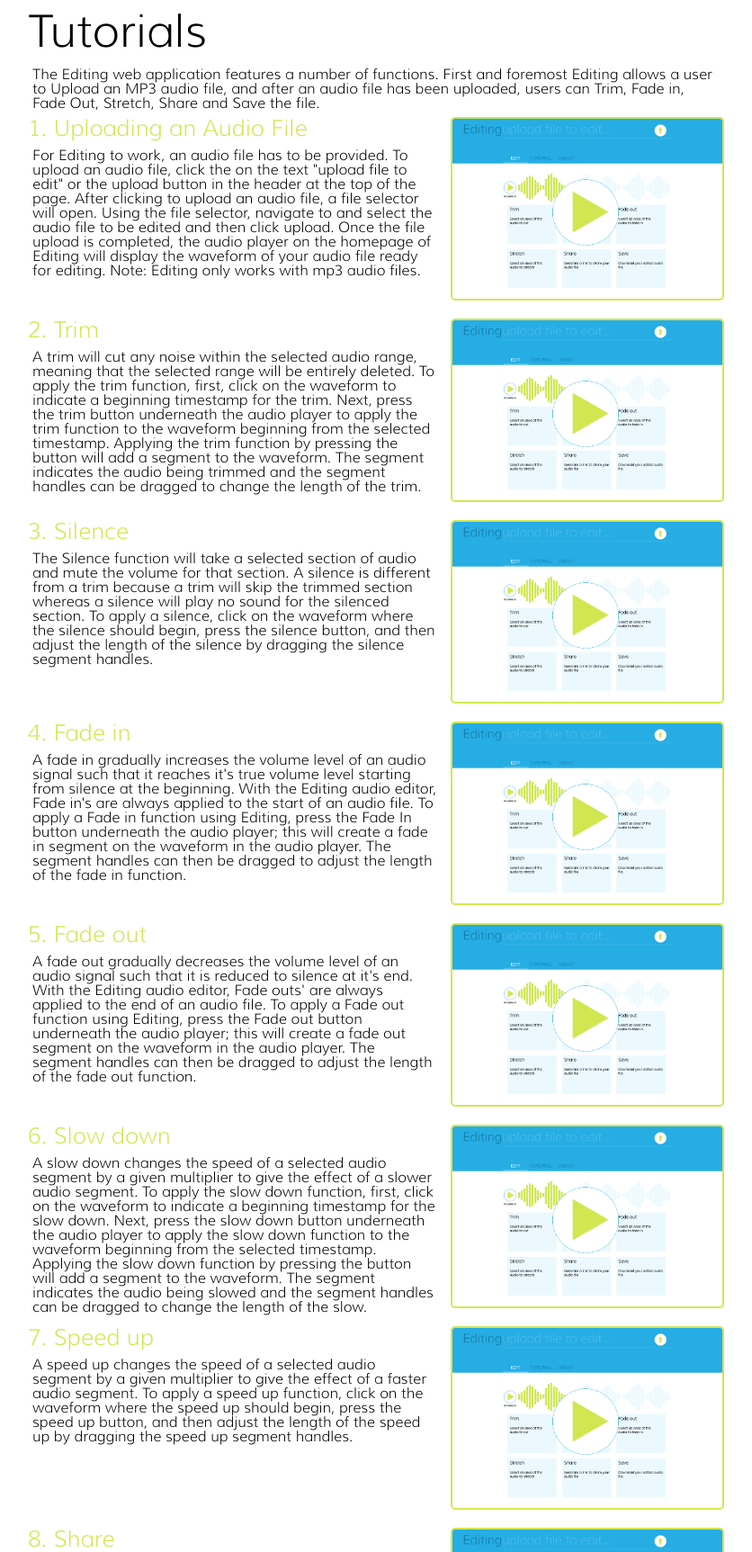
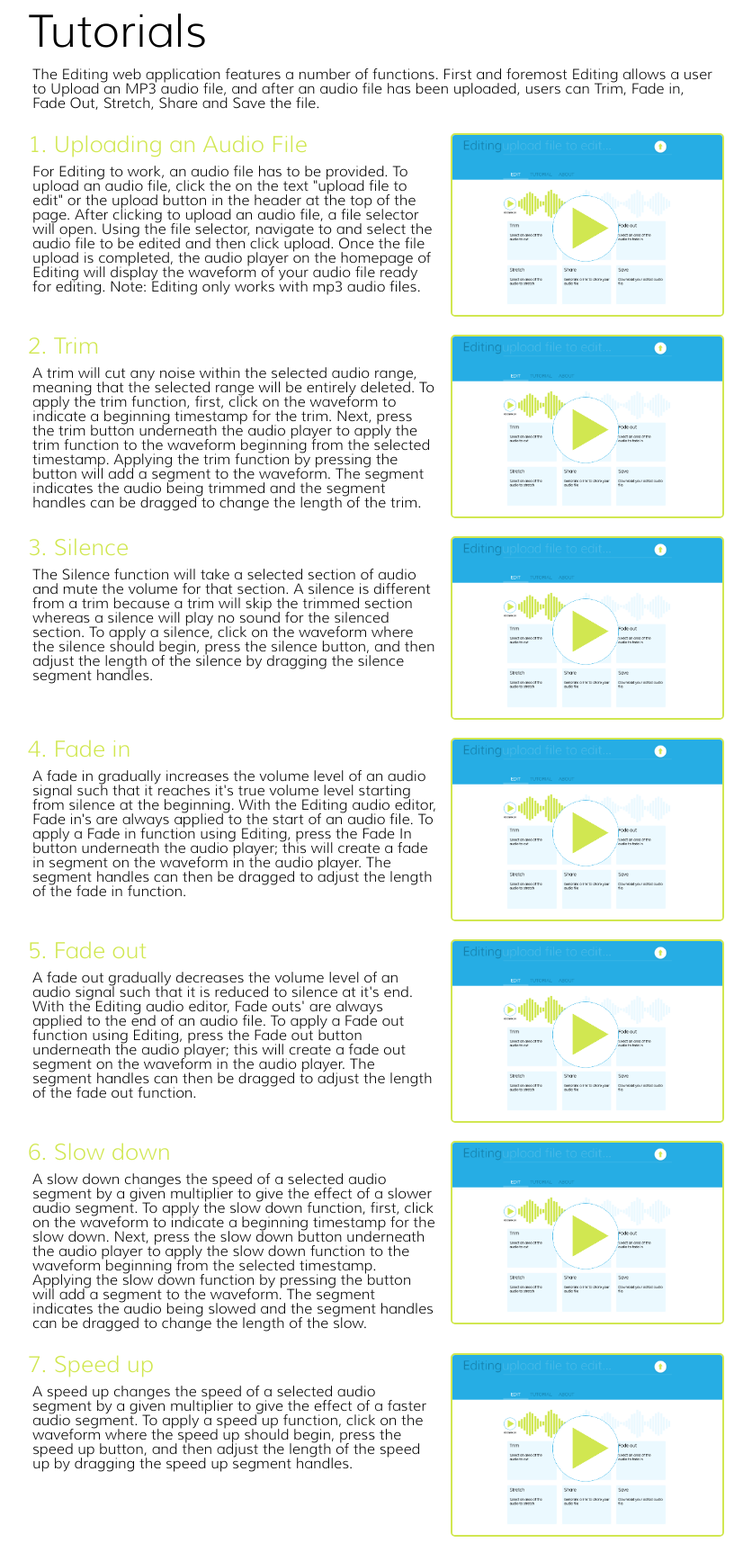
Before and after one commit to BTMorton/COMP6205---Web-Development, a PHP site: page /usermanual.html in a window 1280 px wide. Shown: the part 200-1925 px from the top of the page at 90% size, without its empty margins (222-1058 px from the left). Run offline with PHP 8.4, Linux system fonts and the light colour scheme; some libraries are stand-ins or nearby versions.

Commit message:
Couple more style tweaks

```diff
--- a/css/manual_style.css
+++ b/css/manual_style.css
@@ -102,7 +102,7 @@ header.fixed {
 }
 
 #wrapper p {
-	margin-bottom: 02px;
+	margin-bottom: 20px;
 	padding: 5px;
 }
 
```
